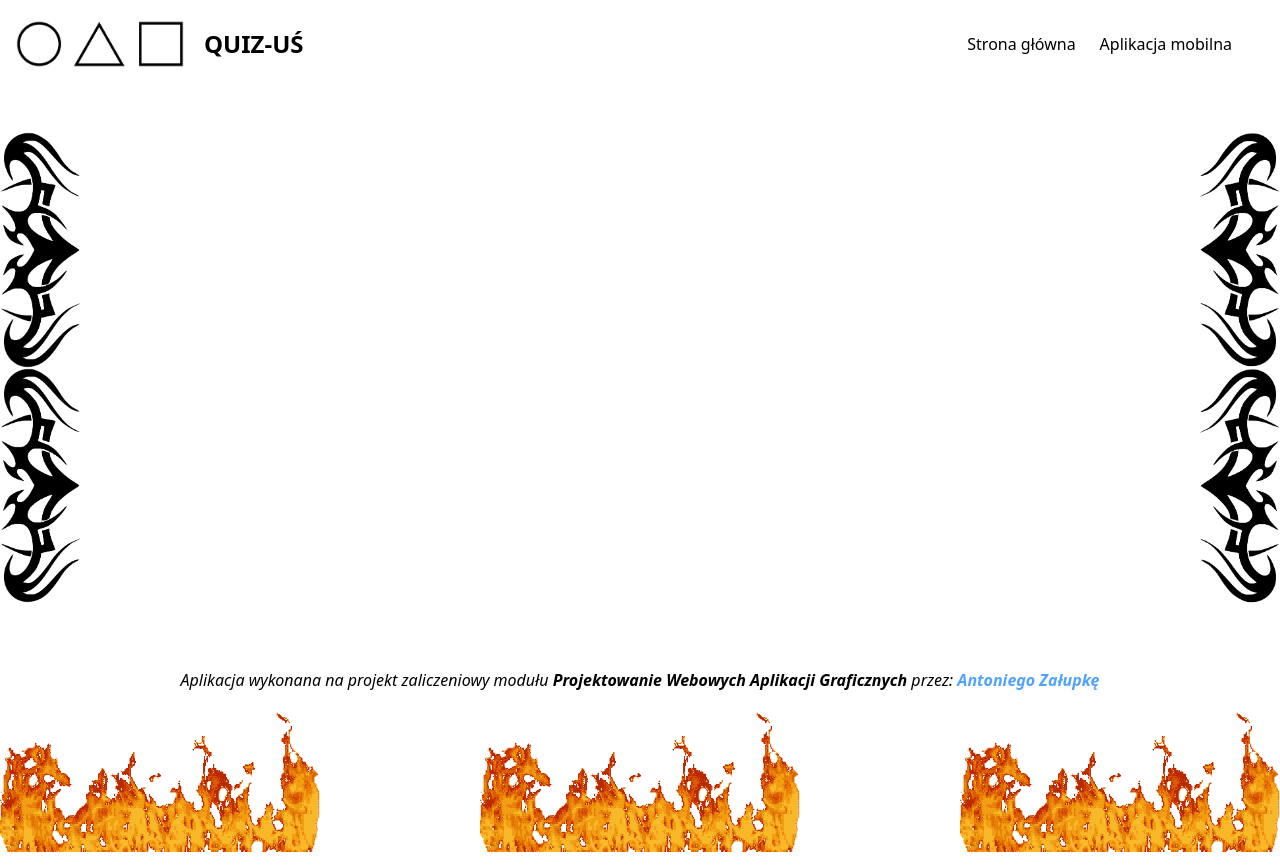
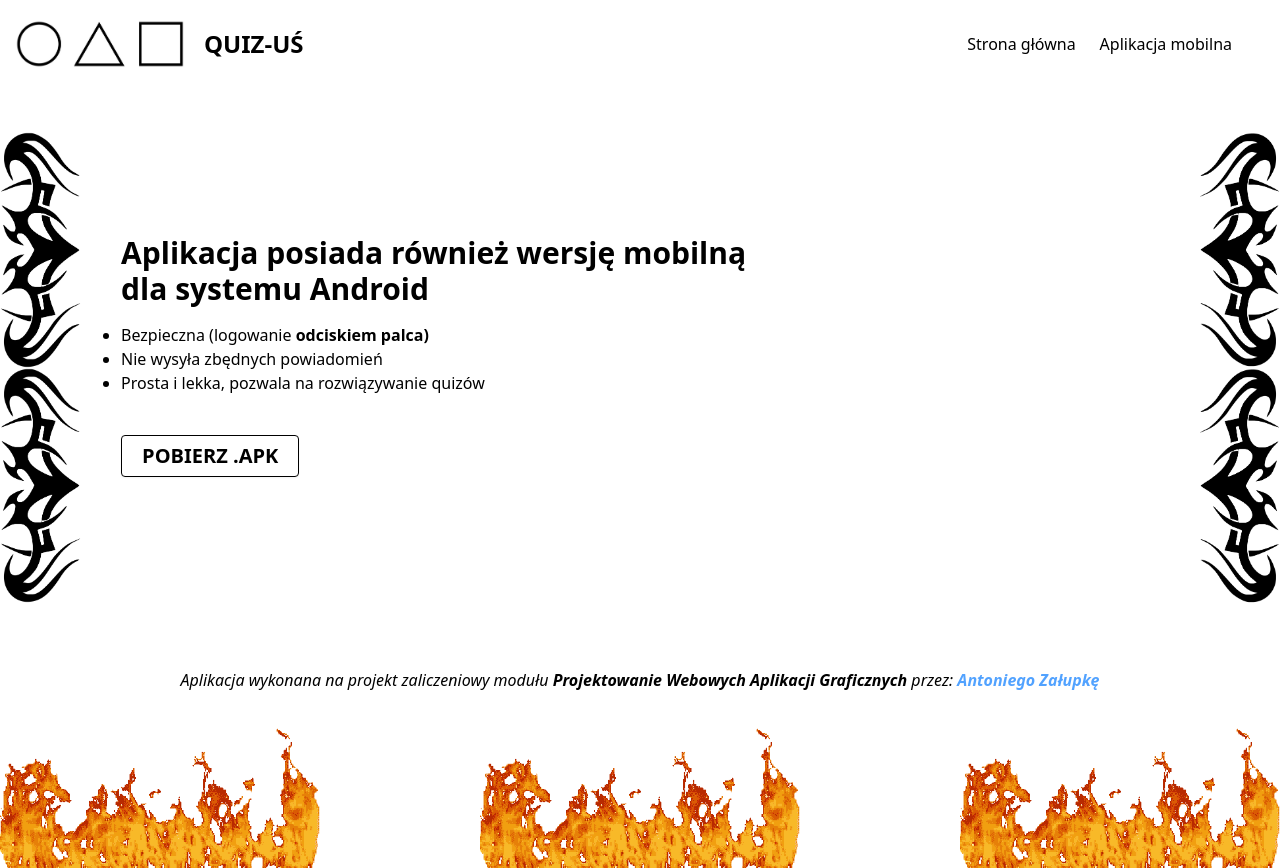
Before and after one commit to azizko1337/quiz, a Vue app in the folder frontend/: page /mobile in a window 1280 px wide. Built offline with nearby package versions, Linux system fonts and the light colour scheme.

Commit message:
Added quiz entries

```diff
--- a/frontend/src/components/Footer.vue
+++ b/frontend/src/components/Footer.vue
@@ -1,9 +1,9 @@
 <script setup lang="ts">
-import { RouterLInk } from "vue-router";
+import { RouterLink } from "vue-router";
 import Flame from "@/assets/images/flame.gif";
 </script>
 <template>
-  <footer class="w-full">
+  <footer class="w-full flex flex-col gap-4">
     <div class="p-5 flex justify-center">
       <i
         >Aplikacja wykonana na projekt zaliczeniowy modułu
--- a/frontend/src/components/Header.vue
+++ b/frontend/src/components/Header.vue
@@ -1,10 +1,10 @@
 <script setup lang="ts">
-import { RouterLInk } from "vue-router";
+import { RouterLink } from "vue-router";
 import Logo from "@/assets/images/logo.jpg";
 
 const links = [
   { name: "Strona główna", path: "/" },
-  { name: "Aplikacja mobilna", path: "/about" },
+  { name: "Aplikacja mobilna", path: "/mobile" },
 ];
 </script>
 <template>
--- /dev/null
+++ b/frontend/src/components/QuizEntry.vue
@@ -0,0 +1,19 @@
+<script setup lang="ts">
+import Button from "@/components/ui/button/Button.vue";
+import Badge from "@/components/ui/badge/Badge.vue";
+</script>
+<template>
+  <div class="flex justify-between w-full">
+    <div class="flex flex-col">
+      <h2 class="text-lg font-bold">adsasdas</h2>
+      <p class="text-md text-gray-500">asd</p>
+      <div class="grow p-1"></div>
+      <p class="text-sm text-accent">
+        Created by <Badge>jankowalski36</Badge>, <Badge>12.02.2202</Badge>
+      </p>
+    </div>
+    <div class="flex flex-col justify-end">
+      <Button> Start! </Button>
+    </div>
+  </div>
+</template>
--- /dev/null
+++ b/frontend/src/components/ui/badge/Badge.vue
@@ -0,0 +1,28 @@
+<script setup lang="ts">
+import type { PrimitiveProps } from 'reka-ui'
+import { cn } from '@/lib/utils'
+import { Primitive } from 'reka-ui'
+import { computed, type HTMLAttributes } from 'vue'
+import { type BadgeVariants, badgeVariants } from '.'
+
+const props = defineProps<PrimitiveProps & {
+  variant?: BadgeVariants['variant']
+  class?: HTMLAttributes['class']
+}>()
+
+const delegatedProps = computed(() => {
+  const { class: _, ...delegated } = props
+
+  return delegated
+})
+</script>
+
+<template>
+  <Primitive
+    data-slot="badge"
+    :class="cn(badgeVariants({ variant }), props.class)"
+    v-bind="delegatedProps"
+  >
+    <slot />
+  </Primitive>
+</template>
--- /dev/null
+++ b/frontend/src/components/ui/badge/index.ts
@@ -0,0 +1,25 @@
+import { cva, type VariantProps } from 'class-variance-authority'
+
+export { default as Badge } from './Badge.vue'
+
+export const badgeVariants = cva(
+  'inline-flex items-center justify-center rounded-md border px-2 py-0.5 text-xs font-medium w-fit whitespace-nowrap shrink-0 [&>svg]:size-3 gap-1 [&>svg]:pointer-events-none focus-visible:border-ring focus-visible:ring-ring/50 focus-visible:ring-[3px] aria-invalid:ring-destructive/20 dark:aria-invalid:ring-destructive/40 aria-invalid:border-destructive transition-[color,box-shadow] overflow-hidden',
+  {
+    variants: {
+      variant: {
+        default:
+          'border-transparent bg-primary text-primary-foreground [a&]:hover:bg-primary/90',
+        secondary:
+          'border-transparent bg-secondary text-secondary-foreground [a&]:hover:bg-secondary/90',
+        destructive:
+         'border-transparent bg-destructive text-white [a&]:hover:bg-destructive/90 focus-visible:ring-destructive/20 dark:focus-visible:ring-destructive/40 dark:bg-destructive/60',
+        outline:
+          'text-foreground [a&]:hover:bg-accent [a&]:hover:text-accent-foreground',
+      },
+    },
+    defaultVariants: {
+      variant: 'default',
+    },
+  },
+)
+export type BadgeVariants = VariantProps<typeof badgeVariants>
--- a/frontend/src/components/ui/button/Button.vue
+++ b/frontend/src/components/ui/button/Button.vue
@@ -1,18 +1,18 @@
 <script setup lang="ts">
-import type { HTMLAttributes } from 'vue'
-import { cn } from '@/lib/utils'
-import { Primitive, type PrimitiveProps } from 'reka-ui'
-import { type ButtonVariants, buttonVariants } from '.'
+import type { HTMLAttributes } from "vue";
+import { cn } from "@/lib/utils";
+import { Primitive, type PrimitiveProps } from "reka-ui";
+import { type ButtonVariants, buttonVariants } from ".";
 
 interface Props extends PrimitiveProps {
-  variant?: ButtonVariants['variant']
-  size?: ButtonVariants['size']
-  class?: HTMLAttributes['class']
+  variant?: ButtonVariants["variant"];
+  size?: ButtonVariants["size"];
+  class?: HTMLAttributes["class"];
 }
 
 const props = withDefaults(defineProps<Props>(), {
-  as: 'button',
-})
+  as: "button",
+});
 </script>
 
 <template>
@@ -20,7 +20,9 @@ const props = withDefaults(defineProps<Props>(), {
     data-slot="button"
     :as="as"
     :as-child="asChild"
-    :class="cn(buttonVariants({ variant, size }), props.class)"
+    :class="
+      cn(buttonVariants({ variant, size }), props.class, 'cursor-pointer')
+    "
   >
     <slot />
   </Primitive>
--- a/frontend/src/pages/index.vue
+++ b/frontend/src/pages/index.vue
@@ -1,6 +1,6 @@
 <script setup lang="ts">
 import { Button } from "@/components/ui/button";
-import { RouterLInk } from "vue-router";
+import { RouterLink } from "vue-router";
 </script>
 
 <template>
--- /dev/null
+++ b/frontend/src/pages/mobile.vue
@@ -0,0 +1,22 @@
+<script setup lang="ts">
+import Button from "@/components/ui/button/Button.vue";
+</script>
+<template>
+  <section>
+    <h1 class="text-3xl font-bold">
+      Aplikacja posiada również wersję mobilną <br />dla systemu Android
+    </h1>
+    <ul class="list-disc my-4">
+      <li>Bezpieczna (logowanie <b>odciskiem palca)</b></li>
+      <li>Nie wysyła zbędnych powiadomień</li>
+      <li>Prosta i lekka, pozwala na rozwiązywanie quizów</li>
+    </ul>
+    <div class="flex">
+      <Button
+        class="border-1 rounded text-xl font-bold p-5 cursor-pointer my-6"
+        @click=""
+        >POBIERZ .APK</Button
+      >
+    </div>
+  </section>
+</template>
--- /dev/null
+++ b/frontend/src/pages/quizzes/index.vue
@@ -0,0 +1,19 @@
+<script setup lang="ts">
+import QuizEntry from "@/components/QuizEntry.vue";
+</script>
+<template>
+  <ul class="w-full max-w-sm flex flex-col gap-6">
+    <li>
+      <QuizEntry />
+    </li>
+    <li>
+      <QuizEntry />
+    </li>
+    <li>
+      <QuizEntry />
+    </li>
+    <li>
+      <QuizEntry />
+    </li>
+  </ul>
+</template>
```
